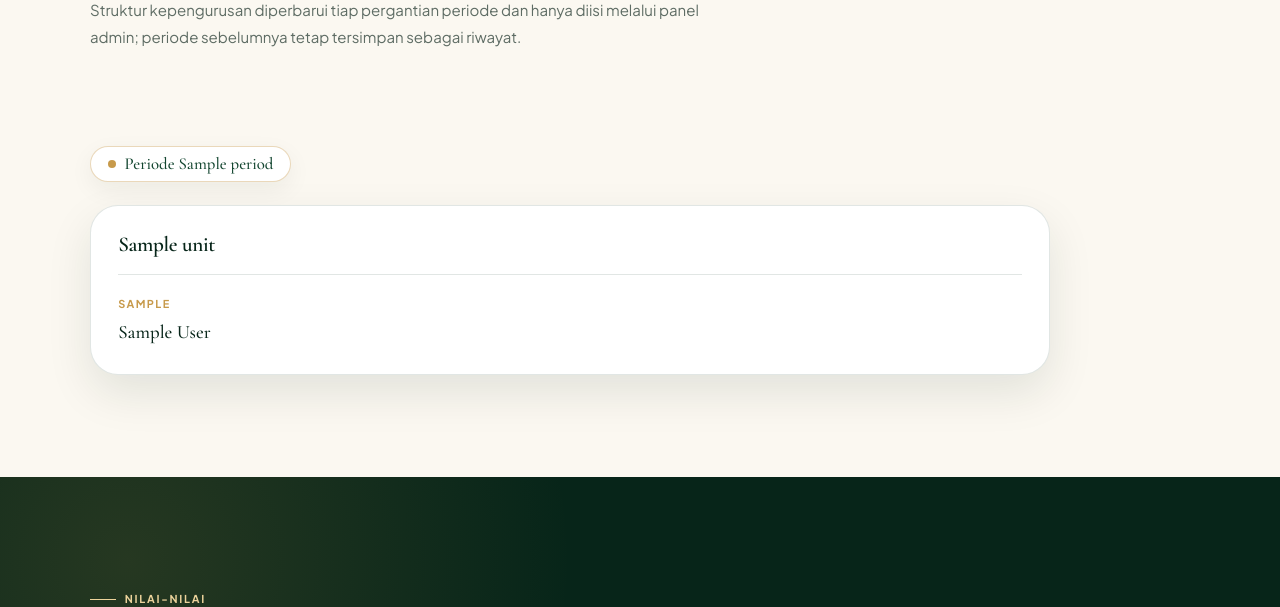
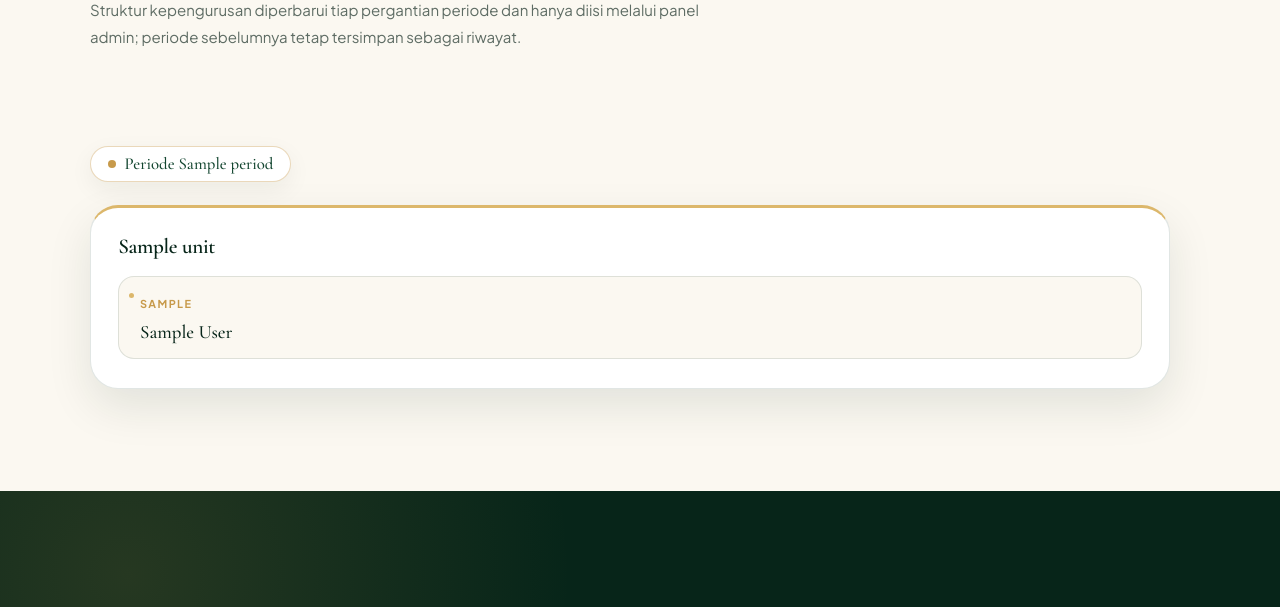
Before and after one commit to Iantzzz/Roudlotul-Qur-an, a Laravel app: page /profil in a window 1280 px wide. Shown: the part 4251-4858 px from the top of the page. Run offline with Laravel 12, Linux system fonts and the light colour scheme; tables that the repository leaves empty hold one stand-in row (values such as "Sample post"); some libraries are stand-ins or nearby versions.

Commit message:
style: bagan kepengurusan kartu sejajar dengan chip anggota dan garis penghubung emas

```diff
--- a/public/css/site.css
+++ b/public/css/site.css
@@ -1745,12 +1745,17 @@ h4 {
 }
 
 .org-chart {
-    display: grid;
-    gap: clamp(1.05rem, 2.2vw, 1.6rem);
-    max-width: 960px;
+    /* Wadah tingkat akar sejajar (kolom di desktop, tumpuk di HP).
+       align-items:start membuat tinggi tiap kartu mengikuti isinya. */
+    display: grid;
+    grid-template-columns: repeat(auto-fit, minmax(290px, 1fr));
+    align-items: start;
+    gap: clamp(1.05rem, 2.2vw, 1.5rem);
+    max-width: 1080px;
 }
 
 .org-branch {
+    position: relative;
     padding: clamp(1.15rem, 2.4vw, 1.6rem) clamp(1.15rem, 2.4vw, 1.7rem) clamp(1.3rem, 2.5vw, 1.8rem);
     border: 1px solid var(--line);
     border-radius: var(--radius-lg);
@@ -1781,14 +1786,35 @@ h4 {
     font-size: 0.86rem;
 }
 
+/* Baris anggota berbentuk chip lembut: titik emas + jabatan kecil
+   + nama display. Divider garis lama diganti latar krem membulat. */
 .org-member {
-    margin-top: 0.85rem;
-    padding-top: 0.8rem;
-    border-top: 1px solid var(--line);
+    position: relative;
+    margin-top: 0.75rem;
+    padding: 0.72rem 0.9rem 0.8rem 1.3rem;
+    border: 1px solid var(--line);
+    border-radius: 16px;
+    background: var(--cream-50);
+    transition: border-color var(--transition);
+}
+
+.org-member:hover {
+    border-color: var(--line-gold);
+}
+
+.org-member::before {
+    content: "";
+    position: absolute;
+    top: 1.02rem;
+    left: 0.62rem;
+    width: 0.32rem;
+    height: 0.32rem;
+    border-radius: 999px;
+    background: var(--gold-400);
 }
 
 .org-member:first-of-type {
-    margin-top: 1.05rem;
+    margin-top: 1rem;
 }
 
 .org-member__role {
@@ -1808,33 +1834,59 @@ h4 {
     line-height: 1.3;
 }
 
-/* Tingkat anak: wadah bertingkat dengan garis penghubung emas tipis —
-   garis HANYA melukiskan hubungan parent-child yang benar-benar tersimpan. */
+/* Tingkat anak: kartu krem lembut tersambung garis emas dengan titik
+   penghubung di setiap cabang — garis HANYA melukiskan hubungan
+   parent-child yang benar-benar tersimpan. */
 .org-children {
     display: grid;
-    gap: 0.9rem;
+    gap: 0.8rem;
     margin-top: 1.15rem;
-    padding-left: clamp(0.85rem, 2vw, 1.25rem);
+    padding-left: clamp(0.9rem, 2vw, 1.2rem);
     border-left: 2px solid var(--line-gold);
 }
 
-/* Wadah tingkat akar: penekanan paling kuat. */
+/* Titik emas pada garis penghubung, tepat di sisi tiap kartu anak. */
+.org-children > .org-branch::before {
+    content: "";
+    position: absolute;
+    top: 1.45rem;
+    left: calc(-1 * clamp(0.9rem, 2vw, 1.2rem) - 6px);
+    width: 9px;
+    height: 9px;
+    border-radius: 999px;
+    background: var(--gold-400);
+}
+
+/* Wadah tingkat akar: penekanan paling kuat + aksen emas di atas. */
 .org-branch--depth-1 {
+    border-top: 3px solid var(--gold-400);
     box-shadow: var(--shadow-md);
 }
 
-.org-branch--depth-2 .org-branch__nama { font-size: 1.18rem; }
-.org-branch--depth-3 .org-branch__nama { font-size: 1.1rem; }
-.org-branch--depth-4 .org-branch__nama,
-.org-branch--depth-5 .org-branch__nama,
-.org-branch--depth-6 .org-branch__nama { font-size: 1.03rem; }
-
+/* Kartu anak berlatar krem agar tersarang terlihat jelas namun lembut;
+   chip anggota di dalamnya kembali putih supaya kontras. */
 .org-branch--depth-2,
 .org-branch--depth-3,
 .org-branch--depth-4,
 .org-branch--depth-5,
 .org-branch--depth-6 {
     padding-block: clamp(0.9rem, 2vw, 1.2rem);
+    background: var(--cream-50);
+    box-shadow: none;
+}
+
+.org-branch--depth-2 .org-branch__nama { font-size: 1.18rem; }
+.org-branch--depth-3 .org-branch__nama { font-size: 1.1rem; }
+.org-branch--depth-4 .org-branch__nama,
+.org-branch--depth-5 .org-branch__nama,
+.org-branch--depth-6 .org-branch__nama { font-size: 1.03rem; }
+
+.org-branch--depth-2 .org-member,
+.org-branch--depth-3 .org-member,
+.org-branch--depth-4 .org-member,
+.org-branch--depth-5 .org-member,
+.org-branch--depth-6 .org-member {
+    background: var(--white);
 }
 
 .org-branch--fallback {
@@ -1863,6 +1915,7 @@ h4 {
 
 @media (max-width: 720px) {
     .org-chart {
+        grid-template-columns: 1fr;
         max-width: none;
     }
 
@@ -1871,6 +1924,13 @@ h4 {
         border-top: 2px solid var(--line-gold);
         padding-left: 0;
         padding-top: 0.95rem;
+    }
+
+    /* Di ponsel garis penghubung jadi horizontal; titik emas pindah
+       ke atas kartu anak, menempel pada garis tersebut. */
+    .org-children > .org-branch::before {
+        left: 1.2rem;
+        top: calc(-0.95rem - 5px);
     }
 
     .org-member__nama {
--- a/resources/views/layouts/public.blade.php
+++ b/resources/views/layouts/public.blade.php
@@ -36,7 +36,7 @@
         rel="stylesheet"
     >
 
-    <link rel="stylesheet" href="{{ asset('css/site.css') }}?v=12">
+    <link rel="stylesheet" href="{{ asset('css/site.css') }}?v=13">
 
     <script>
         document.documentElement.classList.add('js');
```
